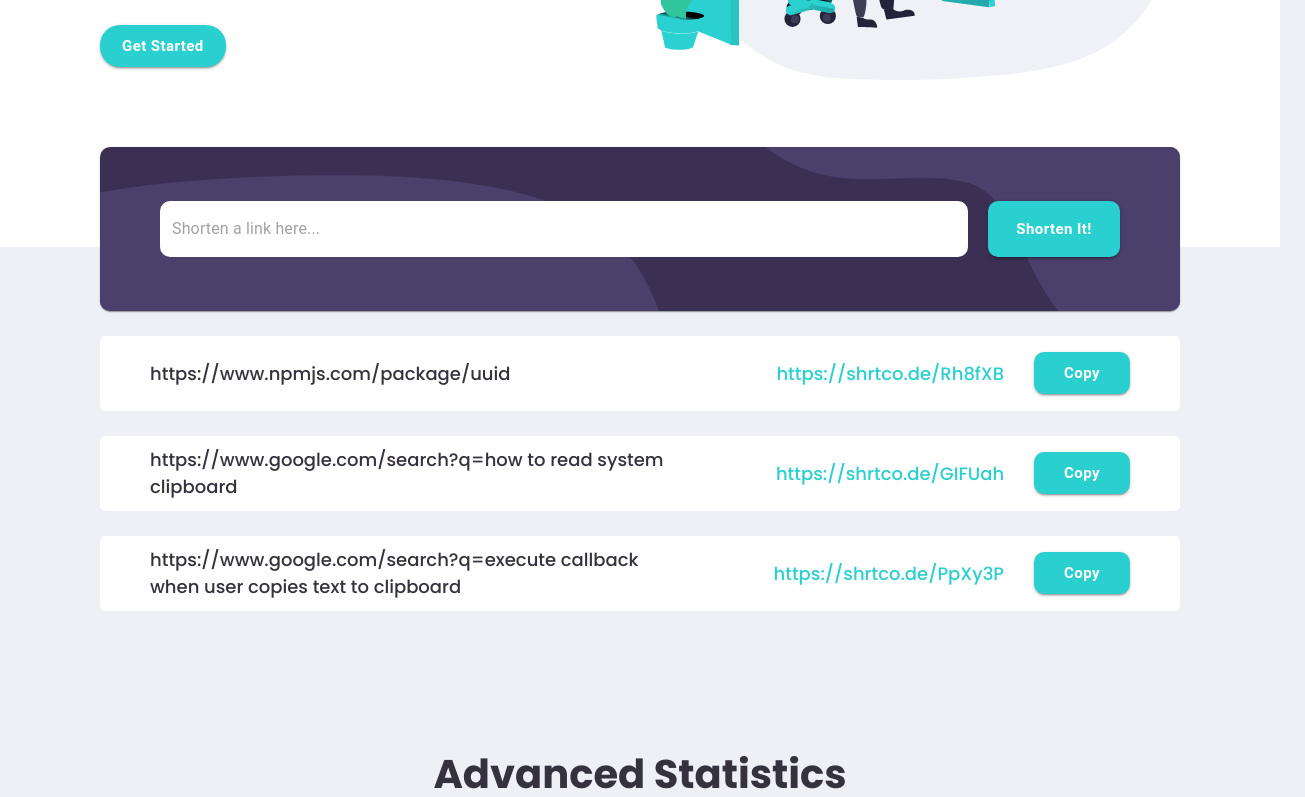
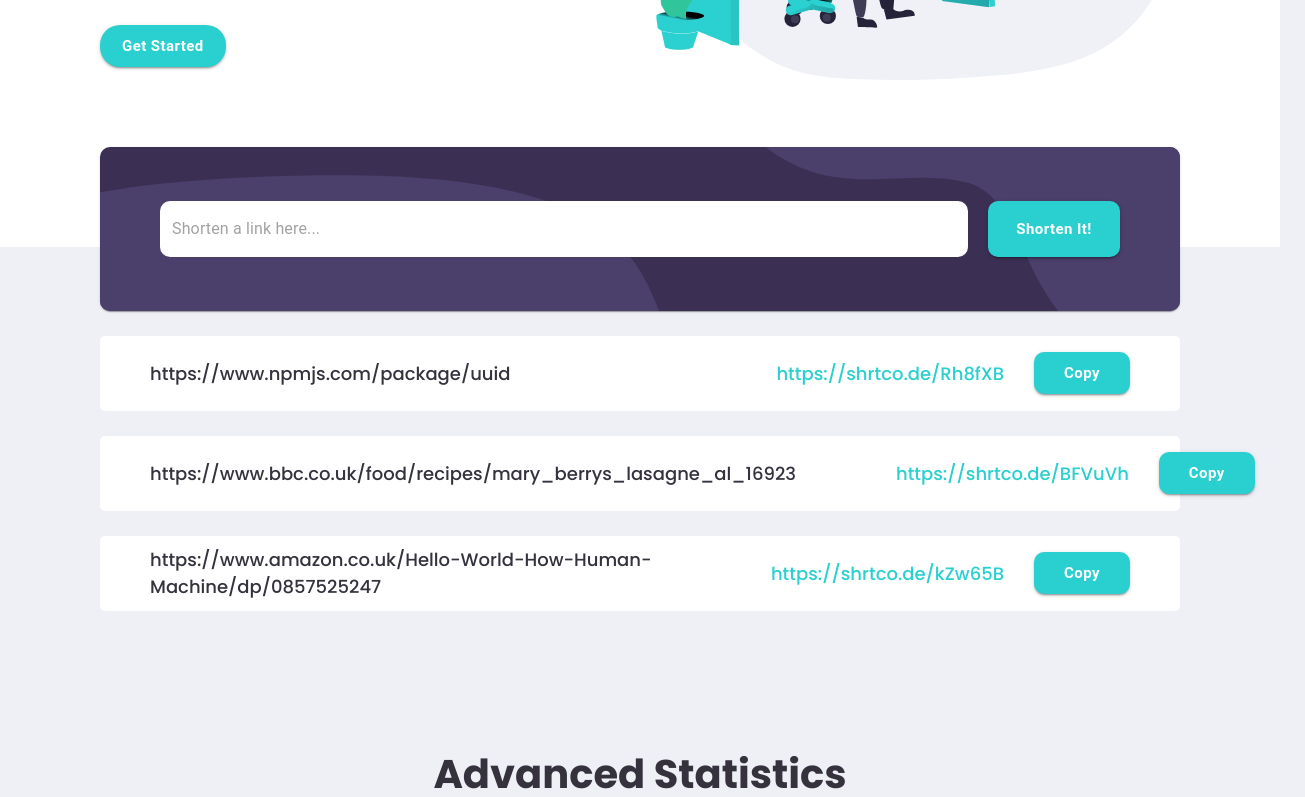
Before and after one commit to makardjian/swim-assignment, a React (Create React App) app: page / in a window 1280 px wide. Shown: the part 450-1247 px from the top of the page, 1305 px wide, since content can reach past the window. Built offline with nearby package versions, Linux system fonts and the light colour scheme.

Commit message:
modify mock data (#16)
Modify mock data

```diff
--- a/src/constants/mockData.ts
+++ b/src/constants/mockData.ts
@@ -6,17 +6,17 @@ export const MOCK_LINKS = [
     id: '23bdbfdc-5888-43be-82d6-2cc4c1d1a7b7',
   },
   {
-    shortLink: 'https://shrtco.de/GIFUah',
+    shortLink: 'https://shrtco.de/BFVuVh',
     originalLink:
-      'https://www.google.com/search?q=how to read system clipboard',
+      'https://www.bbc.co.uk/food/recipes/mary_berrys_lasagne_al_16923',
     isCopied: false,
     id: 'e4cecc4b-bcc6-49ca-8bce-98169cae173f',
   },
   {
+    shortLink: 'https://shrtco.de/kZw65B',
+    originalLink:
+      'https://www.amazon.co.uk/Hello-World-How-Human-Machine/dp/0857525247',
+    isCopied: false,
     id: '114f9a76-5722-4a38-acd8-3d0c9f2f2a57',
-    isCopied: false,
-    originalLink:
-      'https://www.google.com/search?q=execute callback when user copies text to clipboard',
-    shortLink: 'https://shrtco.de/PpXy3P',
   },
 ];
```
